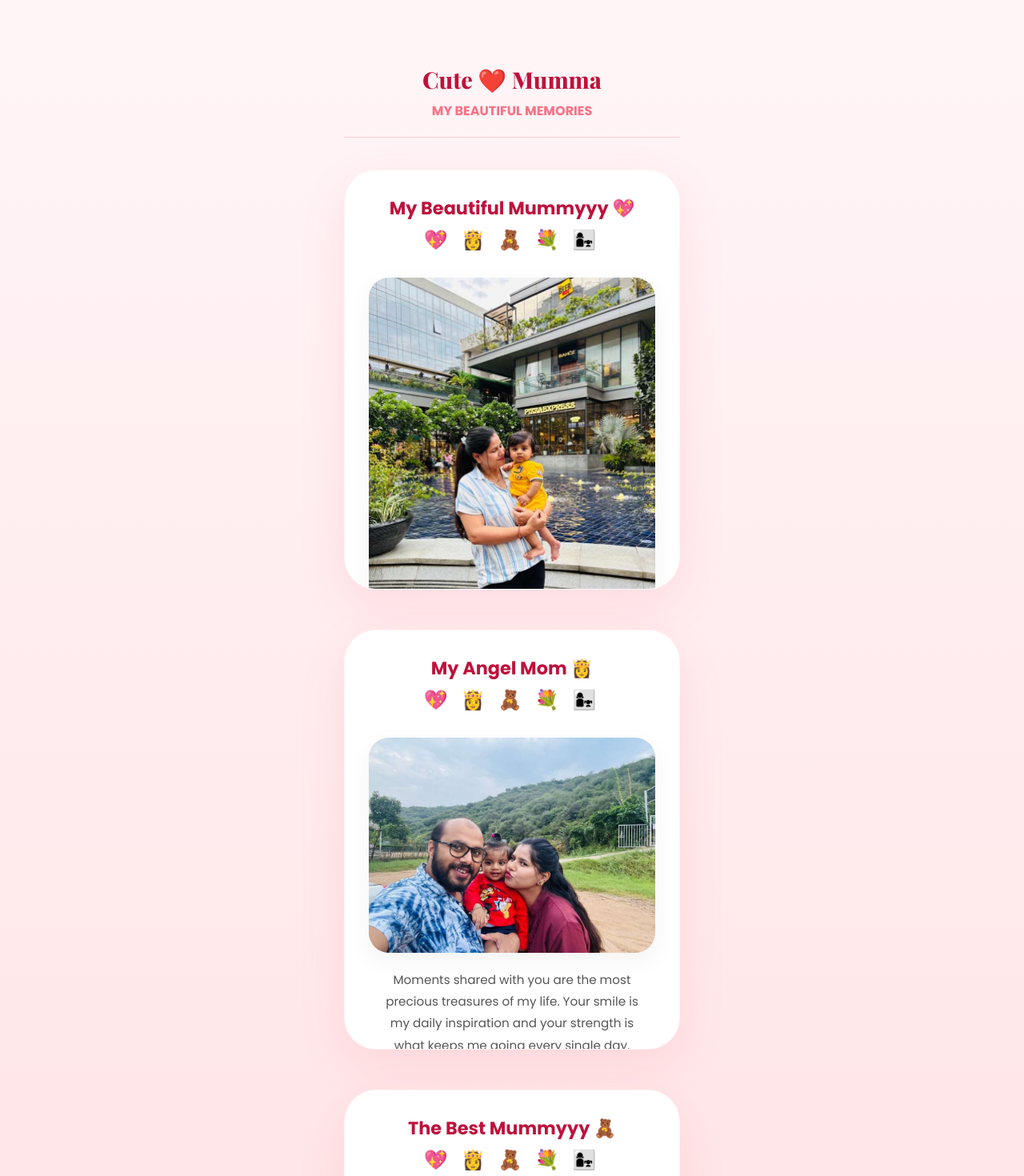
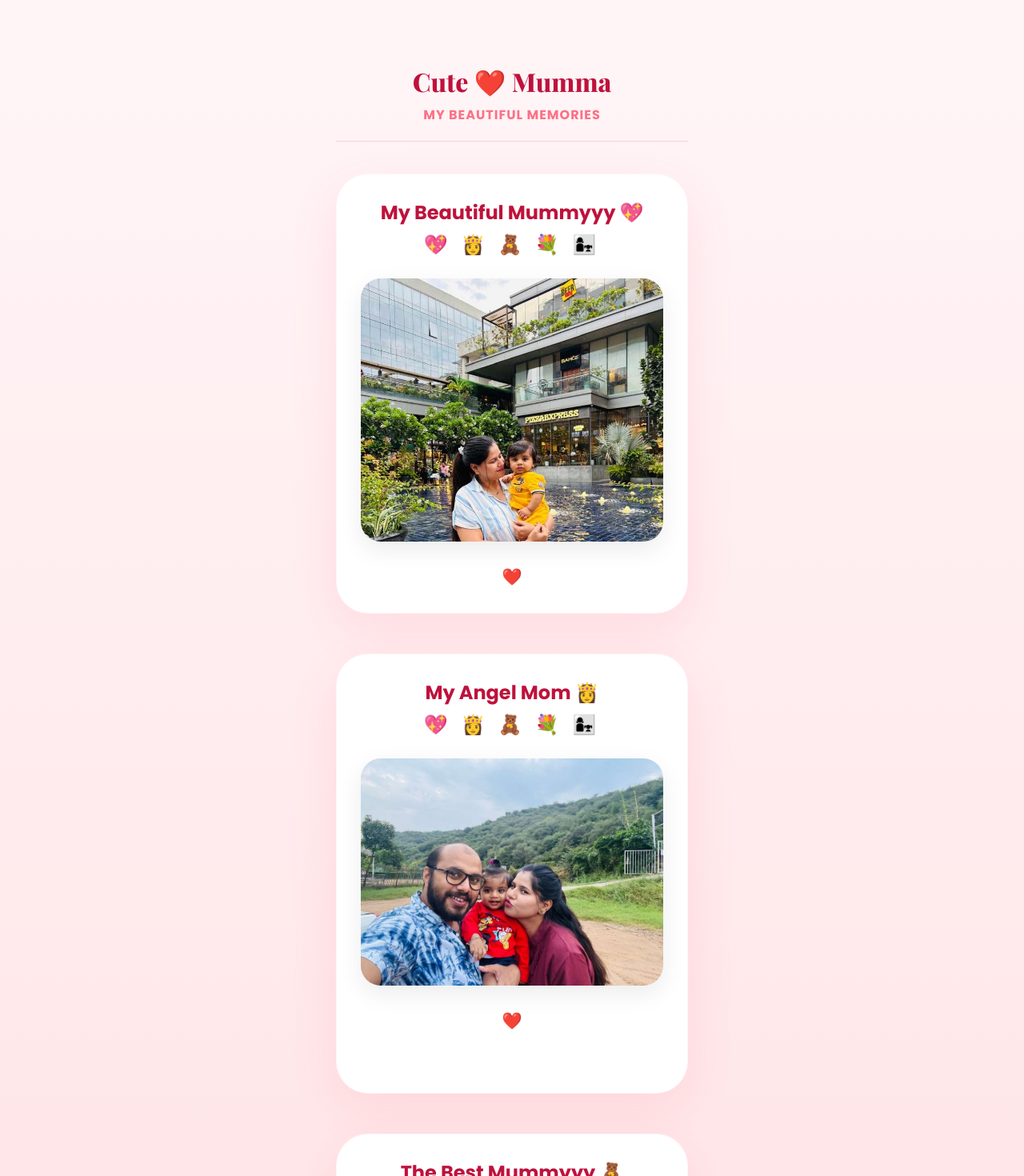
Before and after one commit to lumbri7/Happy-Mother-s-Day, a Next.js app: page /gallery-1 in a window 1280 px wide. Shown: the top 1470 px of the page at 80% size. Built offline with nearby package versions, Linux system fonts and the light colour scheme; a web font is replaced by a local one.

Commit message:
fix: remove gallery captions and ensure full photo visibility

```diff
--- a/src/app/gallery-1/page.tsx
+++ b/src/app/gallery-1/page.tsx
@@ -6,28 +6,23 @@ import Link from "next/link";
 const photoData = [
   {
     title: "My Beautiful Mummyyy 💖",
-    src: "assets/photo1.jpg",
-    caption: "Aapne hamesha bina kuch expect kiye sirf pyaar diya hai aur shayad wahi duniya ka sabse pure feeling hota hai. Aapki awaaz sunke hi din better lagne lagta hai, aur ghar sirf aapki wajah se ghar jaisa lagta hai."
+    src: "assets/photo1.jpg"
   },
   {
     title: "My Angel Mom 👸",
-    src: "assets/photo2.jpg",
-    caption: "Moments shared with you are the most precious treasures of my life. Your smile is my daily inspiration and your strength is what keeps me going every single day."
+    src: "assets/photo2.jpg"
   },
   {
     title: "The Best Mummyyy 🧸",
-    src: "assets/photo3.jpg",
-    caption: "Together is my favorite place to be. Thank you for being my safe haven and for always understanding me even when I don't say a word. You are truly one of a kind."
+    src: "assets/photo3.jpg"
   },
   {
     title: "My Sweetest Mom 💐",
-    src: "assets/photo4.jpg",
-    caption: "Adventures with my favorite person are always the best. Every day with you is a celebration of love, kindness, and infinite patience. I am so lucky to have you."
+    src: "assets/photo4.jpg"
   },
   {
     title: "My World, My Mom 👩‍👧",
-    src: "assets/photo5.jpg",
-    caption: "Your smile lights up my world like nothing else. Thank you for being the heart of our home and for all the sacrifices you've made to see us happy. I love you endlessly."
+    src: "assets/photo5.jpg"
   },
 ];
 
@@ -48,52 +43,50 @@ export default function GalleryPage() {
           box-shadow: 0 20px 60px rgba(244, 63, 94, 0.1) !important;
           padding: 30px !important;
           width: 100% !important;
-          max-width: 420px !important;
+          max-width: 440px !important;
           margin-bottom: 50px !important;
           display: flex !important;
           flex-direction: column !important;
           align-items: center !important;
           border: 1px solid rgba(244, 63, 94, 0.05) !important;
         }
+        .card-photo-container {
+          width: 100% !important;
+          margin: 20px 0 !important;
+          border-radius: 25px !important;
+          overflow: hidden !important;
+          box-shadow: 0 10px 30px rgba(0,0,0,0.08) !important;
+          background: #fdf2f8 !important;
+        }
         .card-photo {
           width: 100% !important;
           height: auto !important;
-          border-radius: 25px !important;
-          margin: 20px 0 !important;
-          box-shadow: 0 10px 30px rgba(0,0,0,0.05) !important;
-          object-fit: contain !important;
+          display: block !important;
+          /* Removed any object-fit or height constraints to ensure full visibility */
         }
         .card-title {
           font-family: var(--font-body) !important;
           font-weight: 700 !important;
-          font-size: 1.4rem !important;
+          font-size: 1.5rem !important;
           color: #be123c !important;
           margin-bottom: 5px !important;
           text-align: center !important;
         }
         .card-emojis {
           font-size: 1.5rem !important;
-          margin-bottom: 10px !important;
+          margin-bottom: 5px !important;
           letter-spacing: 5px !important;
-        }
-        .card-caption {
-          font-family: var(--font-body) !important;
-          font-size: 0.95rem !important;
-          line-height: 1.8 !important;
-          color: #555 !important;
-          text-align: center !important;
-          padding: 0 10px !important;
         }
         .gallery-nav {
            width: 100%;
-           max-width: 420px;
+           max-width: 440px;
            text-align: center;
            margin-bottom: 40px;
            border-bottom: 1px solid #fecdd3;
            padding-bottom: 20px;
         }
         .nav-title {
-          font-size: 1.8rem;
+          font-size: 2rem;
           font-weight: 900;
           color: #be123c;
           margin-bottom: 8px;
@@ -102,7 +95,7 @@ export default function GalleryPage() {
 
       <div className="gallery-nav">
         <h1 className="nav-title">Cute ❤️ Mumma</h1>
-        <p className="nav-subtitle" style={{ color: '#fb7185', fontWeight: '700' }}>MY BEAUTIFUL MEMORIES</p>
+        <p className="nav-subtitle" style={{ color: '#fb7185', fontWeight: '700', letterSpacing: '1px' }}>MY BEAUTIFUL MEMORIES</p>
       </div>
 
       <div style={{ display: 'flex', flexDirection: 'column', width: '100%', alignItems: 'center' }}>
@@ -118,18 +111,24 @@ export default function GalleryPage() {
             <h2 className="card-title">{photo.title}</h2>
             <div className="card-emojis">💖 👸 🧸 💐 👩‍👧</div>
 
-            <img src={photo.src} alt="Mom" className="card-photo" />
+            <div className="card-photo-container">
+              <img src={photo.src} alt="Mom" className="card-photo" />
+            </div>
 
-            <p className="card-caption">
-              {photo.caption}
-            </p>
+            <motion.div
+              style={{ color: '#f43f5e', fontSize: '1.2rem', marginTop: '10px' }}
+              animate={{ scale: [1, 1.2, 1] }}
+              transition={{ repeat: Infinity, duration: 2 }}
+            >
+              ❤️
+            </motion.div>
           </motion.div>
         ))}
       </div>
 
       <footer style={{ marginTop: '40px', textAlign: 'center' }}>
-        <p style={{ fontFamily: 'var(--font-script)', fontSize: '2rem', color: '#f43f5e', marginBottom: '30px' }}>
-          You are the best Mom ever! ♾️❤️
+        <p style={{ fontFamily: 'var(--font-script)', fontSize: '2.5rem', color: '#f43f5e', marginBottom: '30px' }}>
+          You are my World! ♾️❤️
         </p>
         <Link href="./" className="premium-button">
           ← Back to Home 💐
```
